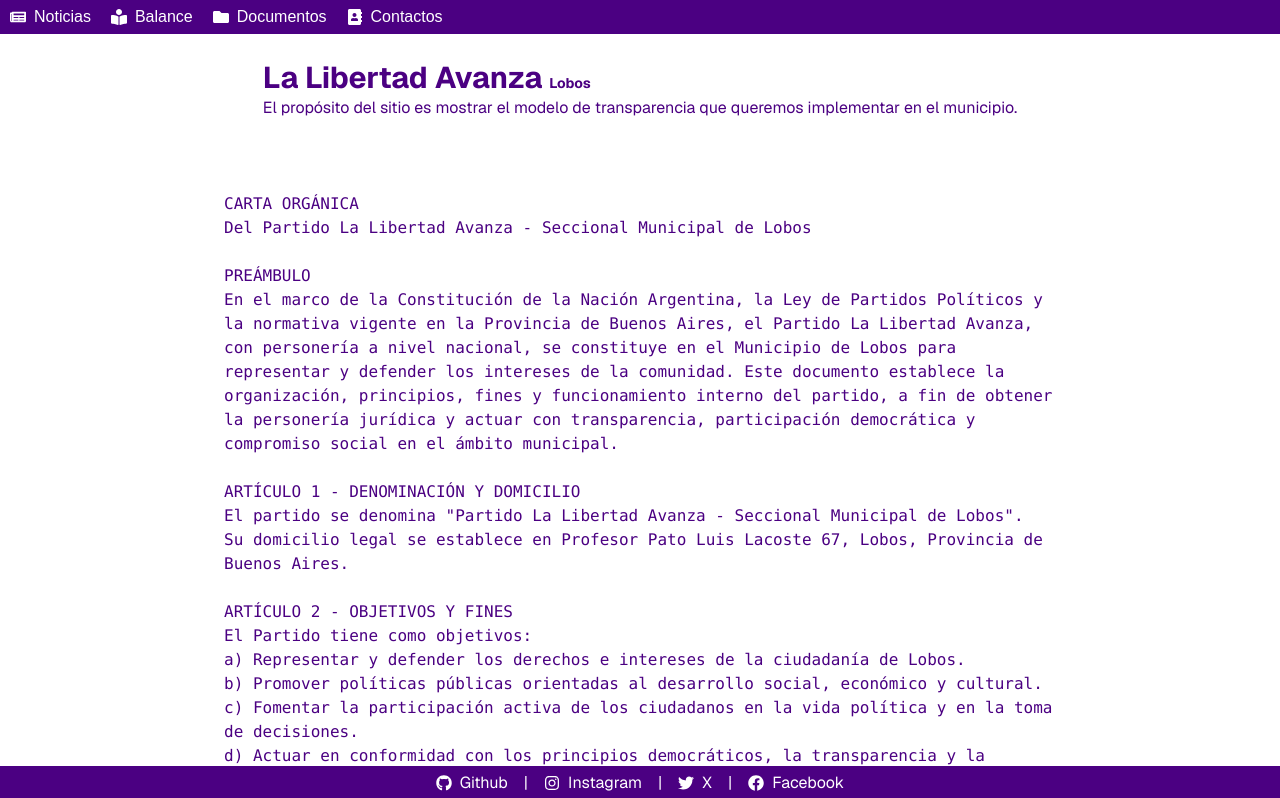
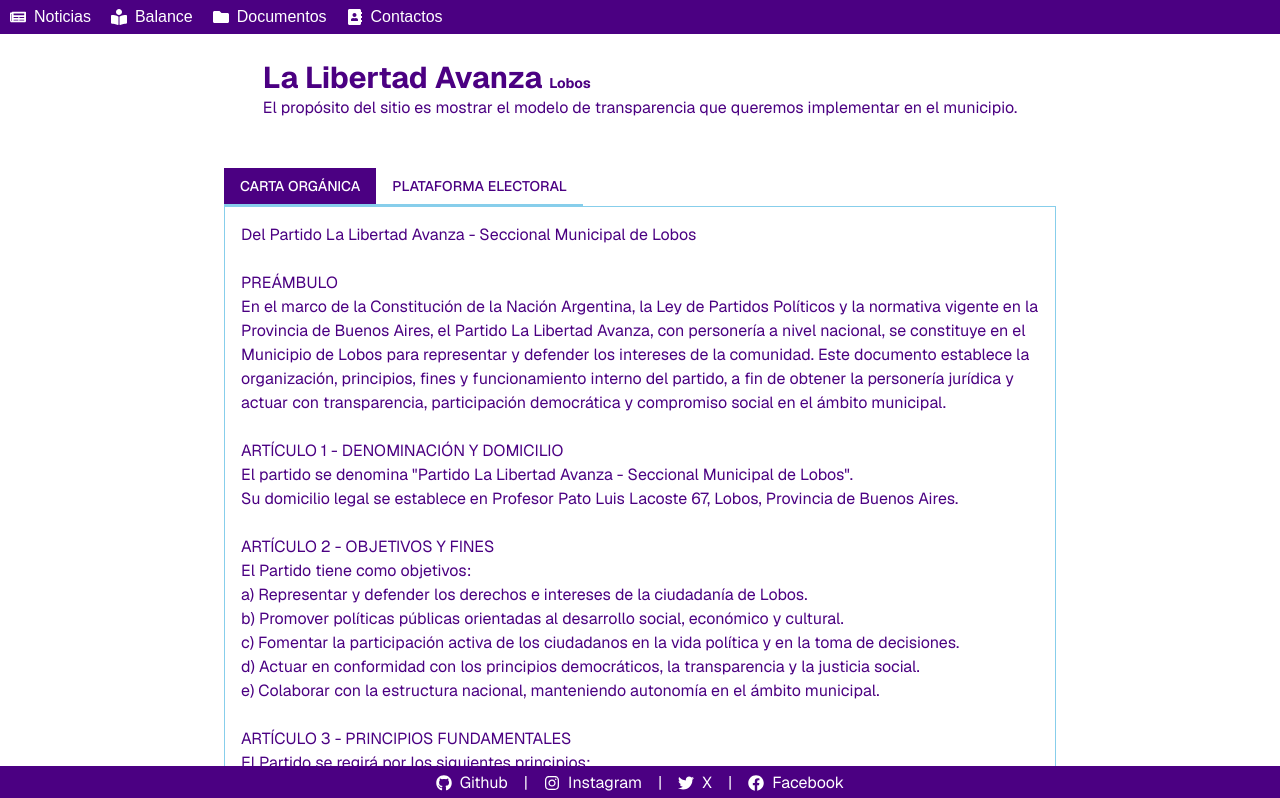
Before and after one commit to andrescastiglia/llalobos, a Next.js app: page /doc in a window 1280 px wide. Shown: the top 798 px of the page. Built offline with nearby package versions, Linux system fonts and the light colour scheme.

Commit message:
chore: doc tab

```diff
--- a/app/doc/page.tsx
+++ b/app/doc/page.tsx
@@ -1,13 +1,13 @@
-import React from "react";
+"use client";
+
+import React, { useState } from "react";
 import { FaExternalLinkAlt } from "react-icons/fa";
 
-export default function Page() {
-  return (
-    <div className="w-full max-w-4xl mx-auto p-8">
-      <pre className="whitespace-pre-wrap">
-        {`
-CARTA ORGÁNICA
-Del Partido La Libertad Avanza - Seccional Municipal de Lobos
+const tabs = [
+  {
+    id: "tab1",
+    name: "CARTA ORGÁNICA",
+    content: `Del Partido La Libertad Avanza - Seccional Municipal de Lobos
 
 PREÁMBULO
 En el marco de la Constitución de la Nación Argentina, la Ley de Partidos Políticos y la normativa vigente en la Provincia de Buenos Aires, el Partido La Libertad Avanza, con personería a nivel nacional, se constituye en el Municipio de Lobos para representar y defender los intereses de la comunidad. Este documento establece la organización, principios, fines y funcionamiento interno del partido, a fin de obtener la personería jurídica y actuar con transparencia, participación democrática y compromiso social en el ámbito municipal.
@@ -85,16 +85,12 @@
 
 David Porchedda
 Coordinador Ejecutivo
-Partido La Libertad Avanza
-`}
-      </pre>
-      <br />
-      <br />
-      <pre className="whitespace-pre-wrap">
-        {`
-BASE DE ACCION POLITICA
-
-La ineludible tasa de crecimiento demográfico y la inexorable conurbanización, evidenciadas en la experiencia de Canuelas, son el motor que impulsa este plan estratégico. La transformación urbana y social exige una respuesta estructurada y proactiva que permita gestionar de manera ordenada el crecimiento, evitar la proliferación de barrios informales y fortalecer los servicios públicos, garantizando así el desarrollo sostenible y la calidad de vida para todos los habitantes. Esta dinámica demográfica y urbana demanda respuestas innovadoras y ordenadas que aseguren la calidad de vida y el desarrollo sostenible del municipio.
+Partido La Libertad Avanza`,
+  },
+  {
+    id: "tab2",
+    name: "PLATAFORMA ELECTORAL",
+    content: `La ineludible tasa de crecimiento demográfico y la inexorable conurbanización, evidenciadas en la experiencia de Canuelas, son el motor que impulsa este plan estratégico. La transformación urbana y social exige una respuesta estructurada y proactiva que permita gestionar de manera ordenada el crecimiento, evitar la proliferación de barrios informales y fortalecer los servicios públicos, garantizando así el desarrollo sostenible y la calidad de vida para todos los habitantes. Esta dinámica demográfica y urbana demanda respuestas innovadoras y ordenadas que aseguren la calidad de vida y el desarrollo sostenible del municipio.
 
 Etapa 1: Saneamiento Institucional y Optimización Administrativa
   • Transparencia y Rendición de Cuentas
@@ -123,8 +119,31 @@
 Una planificación urbana dinámica y actualizada facilita la integración de nuevas áreas de desarrollo, evitando la proliferación descontrolada de barrios informales y optimizando el uso del suelo.
   • Innovación Continua en la Gestión Municipal
 La incorporación de tecnologías y la creación de espacios de diálogo interinstitucional aseguran una gestión adaptativa y eficiente, promoviendo la participación ciudadana y respondiendo a las necesidades emergentes del municipio.
-`}
-      </pre>
+`,
+  },
+];
+
+export default function Page() {
+  const [activeTab, setActiveTab] = useState(tabs[0].id);
+
+  return (
+    <div className="w-full max-w-4xl mx-auto p-8">
+      <div className="flex border-b">
+        {tabs.map((tab) => (
+          <button
+            key={tab.id}
+            onClick={() => setActiveTab(tab.id)}
+            className={`px-4 py-2 text-sm font-medium border-b-2 ${
+              activeTab === tab.id ? "inverted-color" : ""
+            }`}
+          >
+            {tab.name}
+          </button>
+        ))}
+      </div>
+      <div className="p-4 border border-t-0 whitespace-pre-wrap">
+        {tabs.find((tab) => tab.id === activeTab)?.content}
+      </div>
 
       <br />
       <br />
```
Also changed, not shown: package.json (+7 -7 lines).
